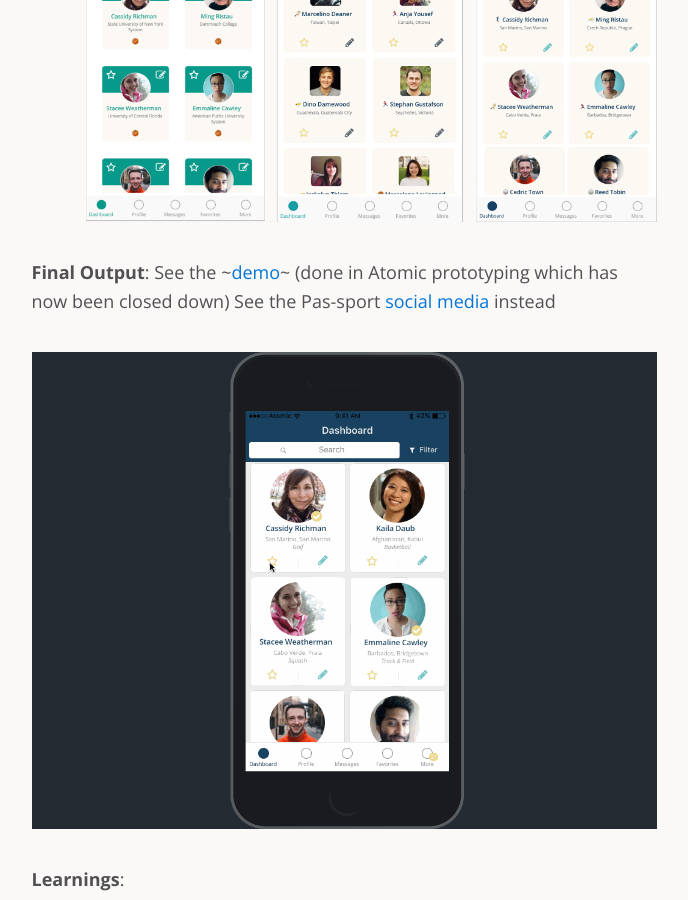
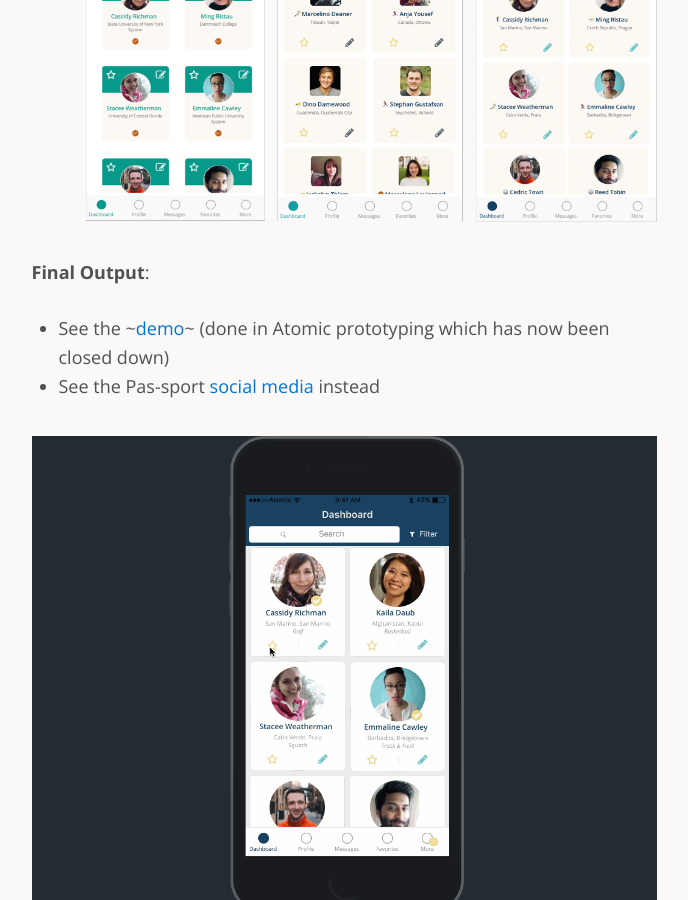
Before and after one commit to wailingwombat/wailingwombat.github.io, a Jekyll site: the page built from projects/pass-sport.md, in a window 1280 px wide and 900 px high, scrolled down 2685 px. Shown: the whole window, without its empty margins (296-984 px from the left). Built offline with Jekyll 4.4.1, drawn with Linux system fonts in a browser that asks for light colours.

```diff
--- a/projects/pass-sport.md
+++ b/projects/pass-sport.md
@@ -40,8 +40,8 @@ title: PassSport
 
 
 **Final Output**:
-See the ~[demo](http://bit.ly/PassSportPrototype)~ (done in Atomic prototyping which has now been closed down)
-See the Pas-sport [social media](https://www.instagram.com/passportathlete/?hl=en) instead
+- See the ~[demo](http://bit.ly/PassSportPrototype)~ (done in Atomic prototyping which has now been closed down)
+- See the Pas-sport [social media](https://www.instagram.com/passportathlete/?hl=en) instead
 
 ![pass-sport](/images/passport_overview.gif)
 
```
